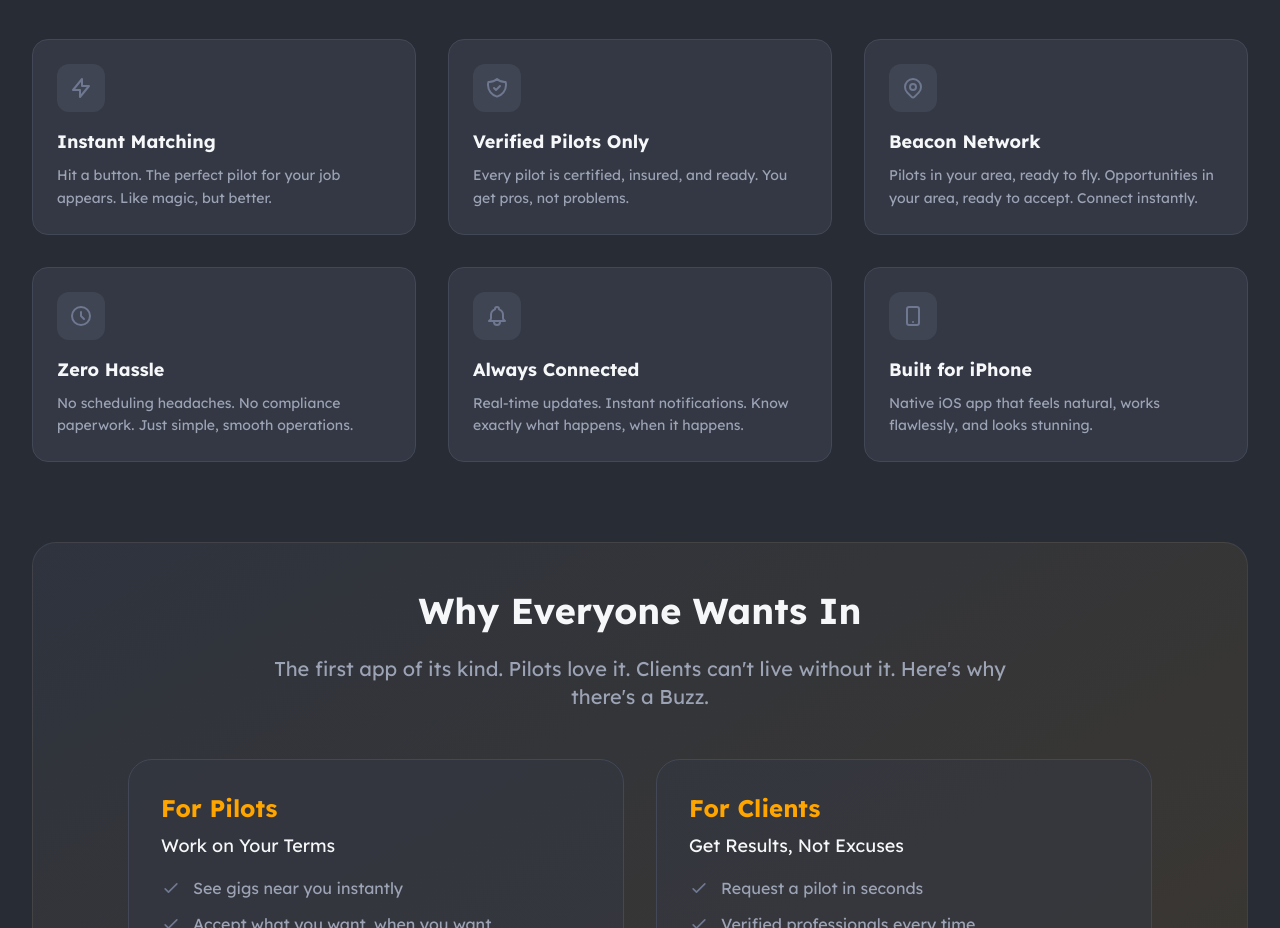
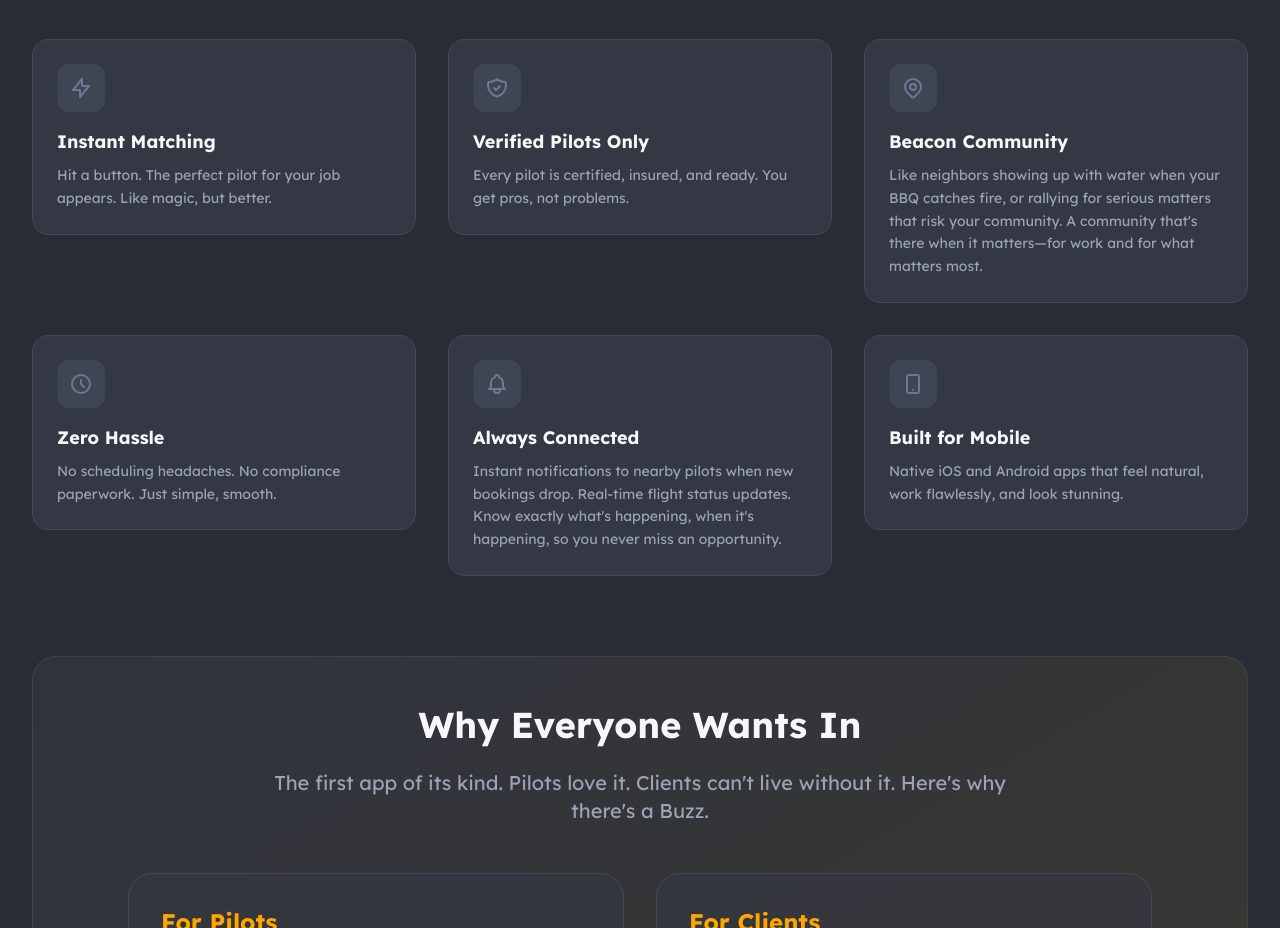
Before and after one commit to xinyu-buzz/buzz_web, a React (Vite) app: page /workforce in a window 1280 px wide. Shown: the part 980-1908 px from the top of the page. Built offline with nearby package versions, Linux system fonts and the light colour scheme.

Commit message:
Remove introductory paragraph from Home page and update Workforce page with revised feature titles and descriptions for improved clarity and engagement.

```diff
--- a/src/pages/Home.tsx
+++ b/src/pages/Home.tsx
@@ -40,14 +40,6 @@ export default function Home() {
             </span>
           </motion.h1>
 
-          <motion.p
-            initial={{ opacity: 0, y: 30 }}
-            animate={{ opacity: 1, y: 0 }}
-            transition={{ duration: 1, delay: 0.6 }}
-            className="text-lg sm:text-xl text-white/90 max-w-2xl mx-auto drop-shadow-md"
-          >
-            Watch our drones in action and discover what's possible
-          </motion.p>
         </div>
 
         {/* Scroll Indicator */}
@@ -109,7 +101,7 @@ export default function Home() {
                   </svg>
                 ),
                 title: 'Beacon Technology',
-                description: 'Revolutionary system connecting verified pilots with opportunities through our proprietary beacon network.',
+                description: 'Revolutionary system connecting verified pilots with opportunities through our proprietary beacon community.',
               },
               {
                 icon: (
--- a/src/pages/Workforce.tsx
+++ b/src/pages/Workforce.tsx
@@ -29,8 +29,8 @@ export default function Workforce() {
           <path strokeLinecap="round" strokeLinejoin="round" strokeWidth={2} d="M15 11a3 3 0 11-6 0 3 3 0 016 0z" />
         </svg>
       ),
-      title: 'Beacon Network',
-      description: 'Pilots in your area, ready to fly. Opportunities in your area, ready to accept. Connect instantly.',
+      title: 'Beacon Community',
+      description: 'Like neighbors showing up with water when your BBQ catches fire, or rallying for serious matters that risk your community. A community that\'s there when it matters—for work and for what matters most.',
     },
     {
       icon: (
@@ -39,7 +39,7 @@ export default function Workforce() {
         </svg>
       ),
       title: 'Zero Hassle',
-      description: 'No scheduling headaches. No compliance paperwork. Just simple, smooth operations.',
+      description: 'No scheduling headaches. No compliance paperwork. Just simple, smooth.',
     },
     {
       icon: (
@@ -48,7 +48,7 @@ export default function Workforce() {
         </svg>
       ),
       title: 'Always Connected',
-      description: 'Real-time updates. Instant notifications. Know exactly what happens, when it happens.',
+      description: 'Instant notifications to nearby pilots when new bookings drop. Real-time flight status updates. Know exactly what\'s happening, when it\'s happening, so you never miss an opportunity.',
     },
     {
       icon: (
@@ -56,8 +56,8 @@ export default function Workforce() {
           <path strokeLinecap="round" strokeLinejoin="round" strokeWidth={2} d="M12 18h.01M8 21h8a2 2 0 002-2V5a2 2 0 00-2-2H8a2 2 0 00-2 2v14a2 2 0 002 2z" />
         </svg>
       ),
-      title: 'Built for iPhone',
-      description: 'Native iOS app that feels natural, works flawlessly, and looks stunning.',
+      title: 'Built for Mobile',
+      description: 'Native iOS and Android apps that feel natural, work flawlessly, and look stunning.',
     },
   ];
 
```
